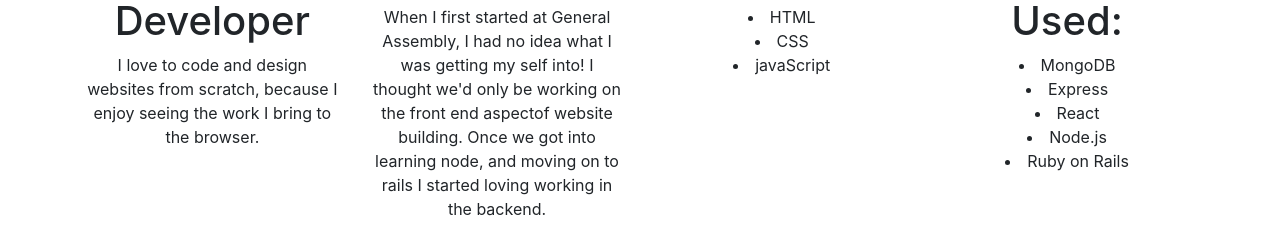
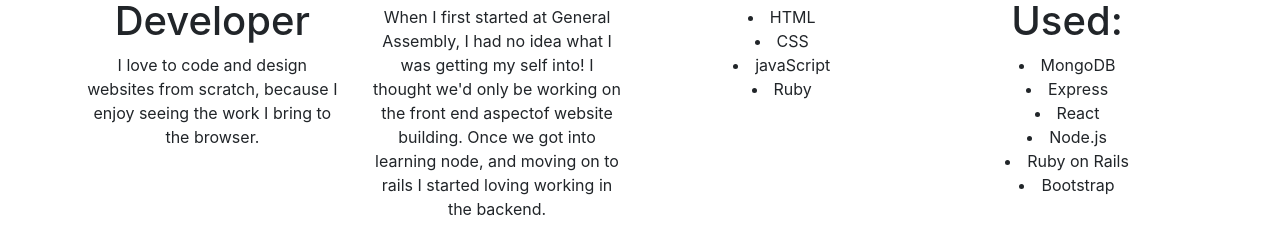
Before and after one commit to Benji-Burke/portfolio, a plain HTML site: page index.html in a window 1280 px wide. Shown: the part 1227-1474 px from the top of the page. Drawn offline with nearby package versions, Linux system fonts and the light colour scheme.

Commit message:
added languages

```diff
--- a/index.html
+++ b/index.html
@@ -72,6 +72,7 @@
                 <li>HTML</li>
                 <li>CSS</li>
                 <li>javaScript</li>
+                <li>Ruby</li>
             </div>
             <div class="col">
                 <h1>Technologies Used:</h1>
@@ -80,6 +81,7 @@
                 <li>React</li>
                 <li>Node.js</li>
                 <li>Ruby on Rails</li>
+                <li>Bootstrap</li>
             </div>
         </div>
     </div>
```
